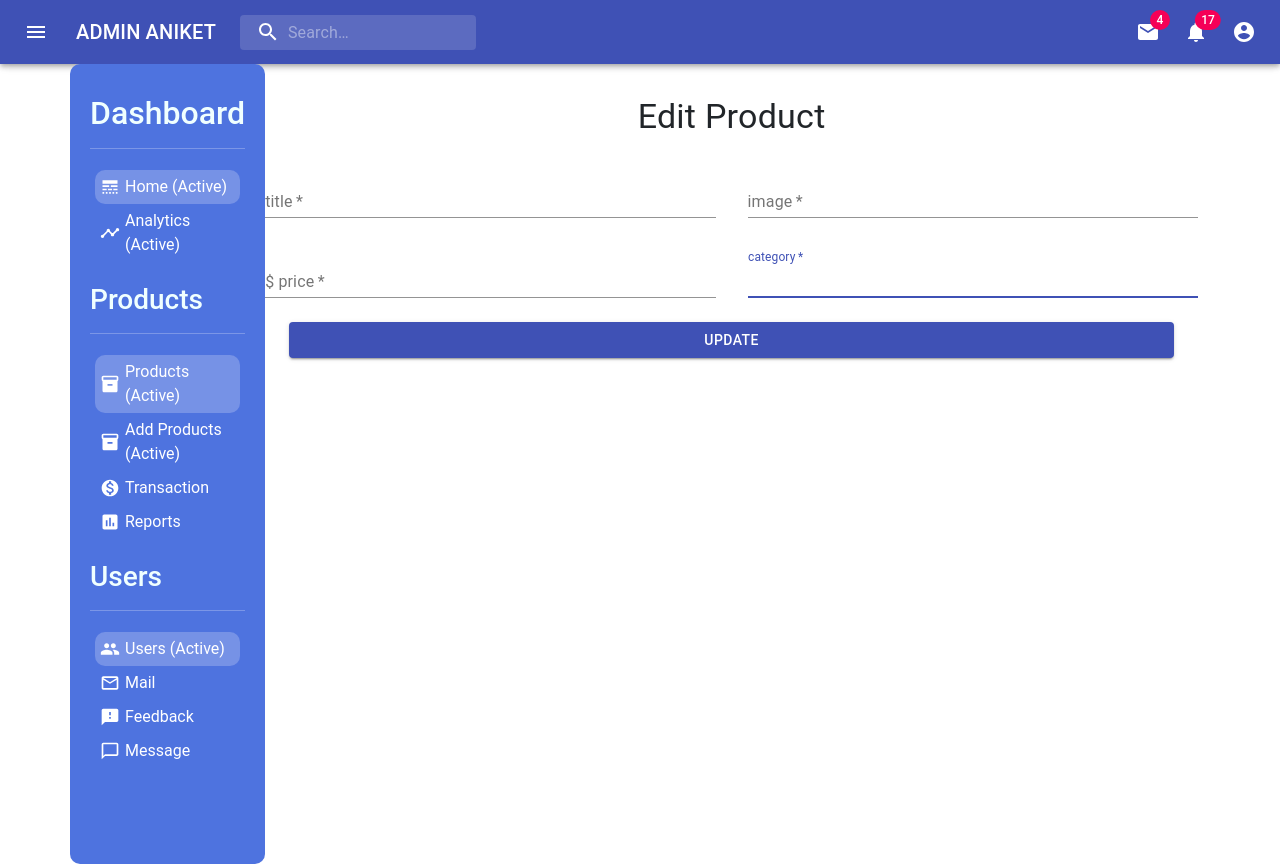
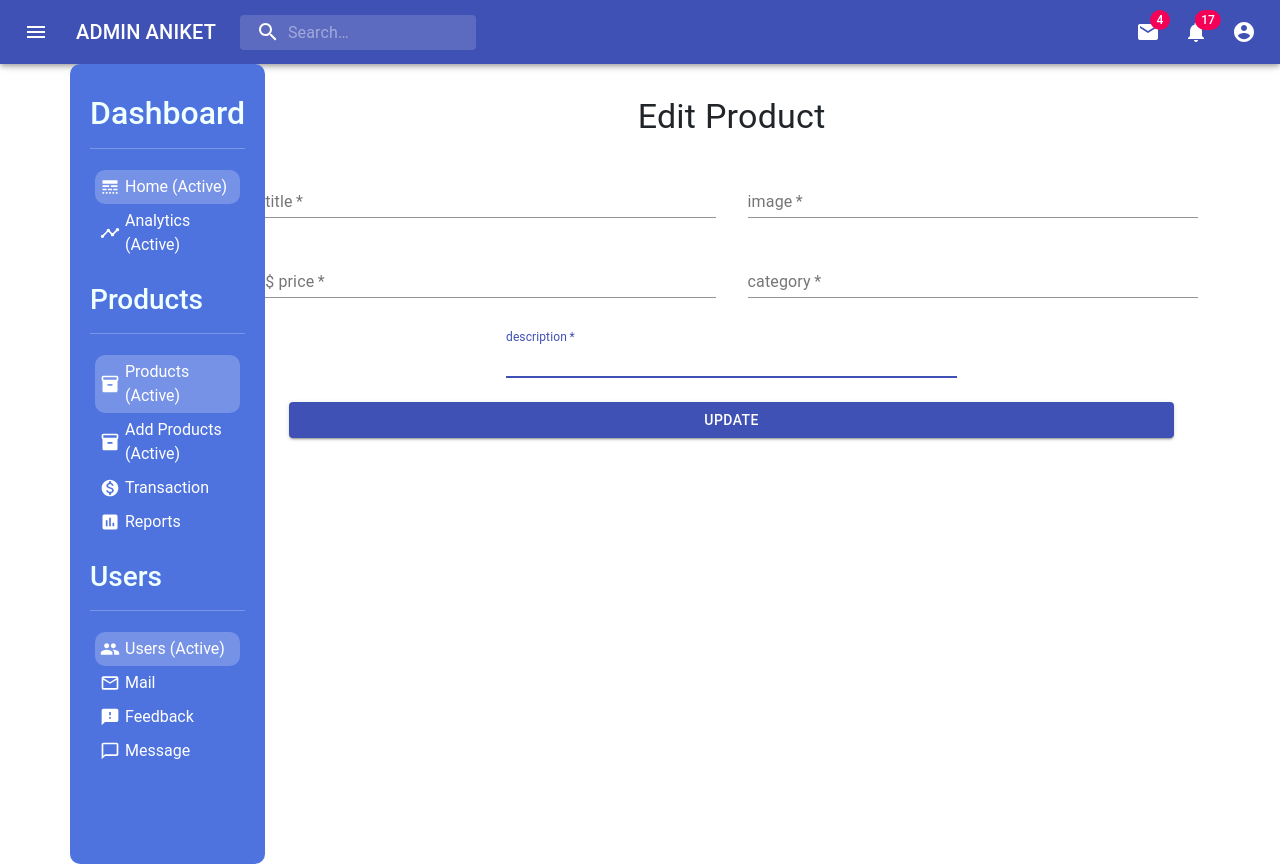
Before and after one commit to aniketsaste96/admin-page, a React (Create React App) app: page /edit/1 in a window 1280 px wide. Built offline with nearby package versions, Linux system fonts and the light colour scheme; no server answers.

Commit message:
dashboard crud

```diff
--- a/src/AddProduct.js
+++ b/src/AddProduct.js
@@ -12,6 +12,7 @@ const AddProduct = () => {
         title: "",
         image: "",
         price: "",
+        category: "",
         category: ""
 
 
@@ -100,6 +101,15 @@ const AddProduct = () => {
                             label="category" autoFocus />
 
                     </Grid>
+                    <Grid item xs={4} sm={4}>
+                        <TextField
+
+                            onChange={(e) => ontextFieldChange(e)}
+                            autoComplete="description" name="description"
+                            varient="outlined" required fullWidth id="description"
+                            label="Add description" autoFocus />
+
+                    </Grid>
 
 
                 </Grid>
--- a/src/EditProduct.js
+++ b/src/EditProduct.js
@@ -13,7 +13,8 @@ const EditProduct = () => {
         title: "",
         image: "",
         price: "",
-        category: ""
+        category: "",
+        description: ""
 
 
     });
@@ -111,6 +112,16 @@ const EditProduct = () => {
                             value={product.category} />
 
                     </Grid>
+                    <Grid item xs={6} sm={6}>
+                        <TextField
+                            //  onChnage={ontextFieldChange} == no cz it calles emmediatly
+                            onChange={(e) => ontextFieldChange(e)}
+                            autoComplete="description" name="description"
+                            varient="outlined" required fullWidth id="description"
+                            label="description" autoFocus
+                            value={product.description} />
+
+                    </Grid>
 
 
                 </Grid>
--- a/src/components/sidebar/sidebar.css
+++ b/src/components/sidebar/sidebar.css
@@ -50,7 +50,8 @@
   margin-right: 5px;
   font-size: 20px !important;
 }
-@media (min-width: 1400px) {
+
+@media (min-width: 100%) {
   .container {
     max-width: 100%;
   }
```
